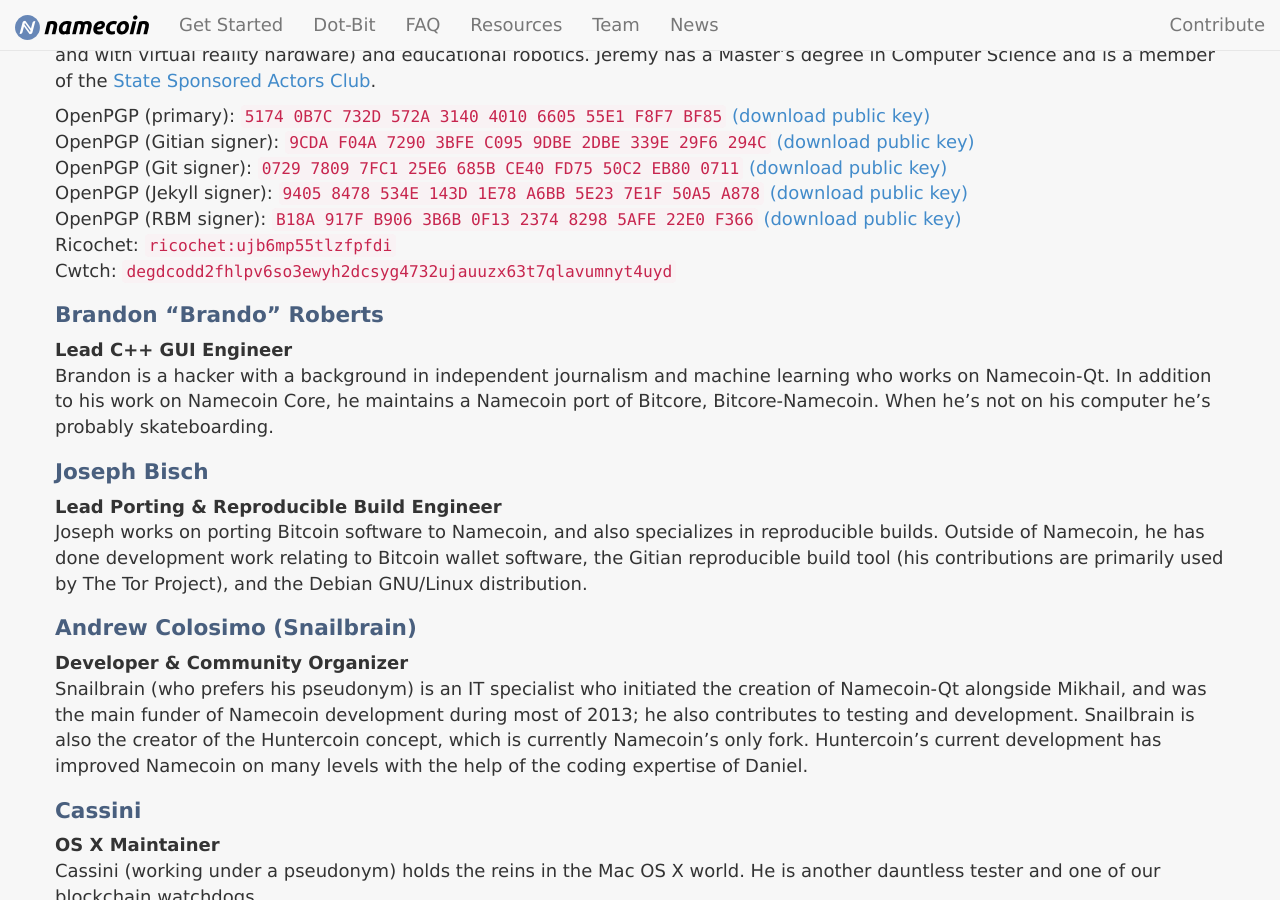
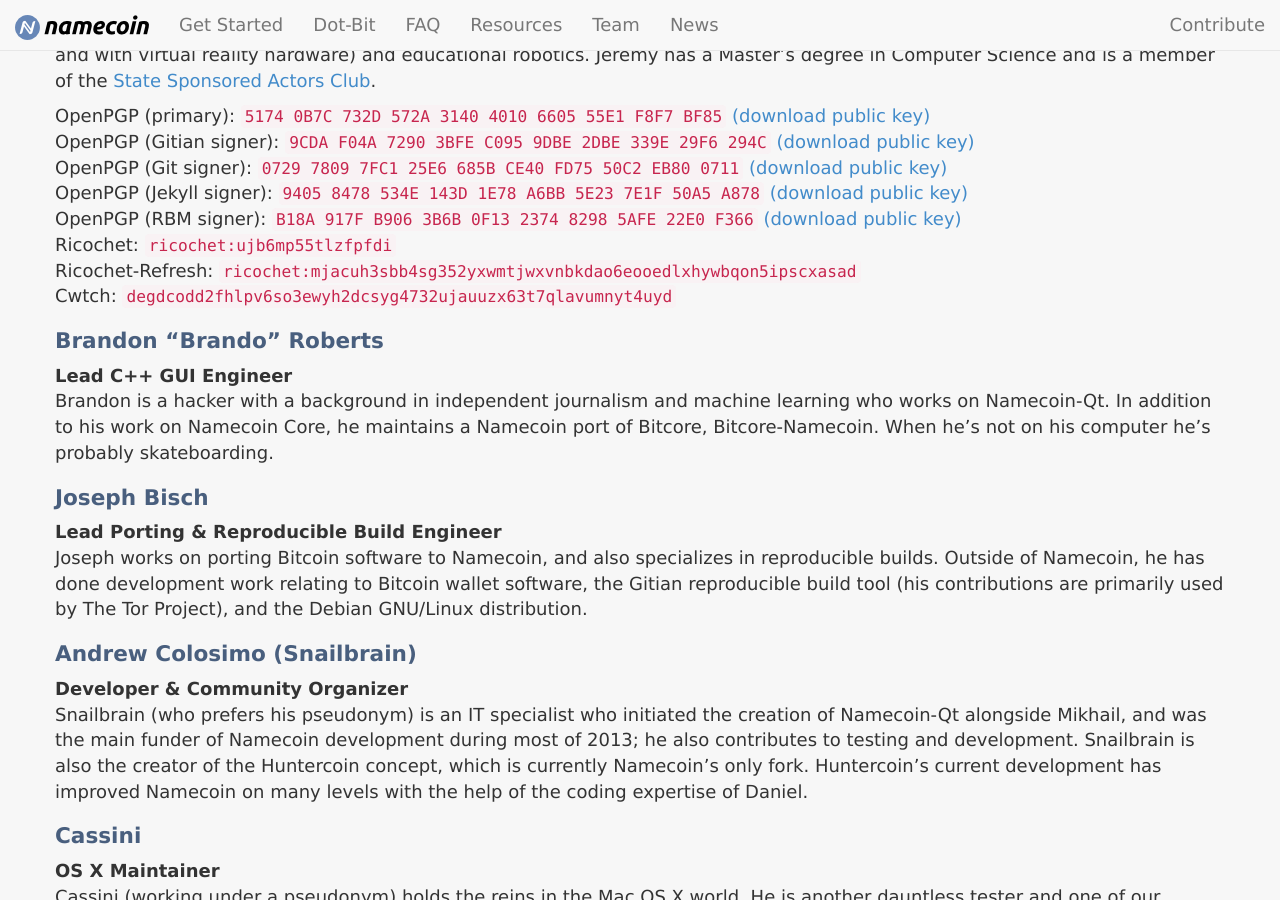
Before and after one commit to JeremyRand/namecoin.org, a Jekyll site: the page built from team/index.md, in a window 1280 px wide and 900 px high, scrolled down 1051 px. Built offline with Jekyll 4.4.1, drawn with Linux system fonts in a browser that asks for light colours.

Commit message:
Team: Add Jeremy Ricochet-Refresh username

```diff
--- a/team/index.md
+++ b/team/index.md
@@ -30,6 +30,7 @@ OpenPGP (Git signer): `0729 7809 7FC1 25E6 685B CE40 FD75 50C2 EB80 0711` [(down
 OpenPGP (Jekyll signer): `9405 8478 534E 143D 1E78  A6BB 5E23 7E1F 50A5 A878` [(download public key)]({{ "/JeremyRand-Jekyll.asc" | relative_url }})<br>
 OpenPGP (RBM signer): `B18A 917F B906 3B6B 0F13  2374 8298 5AFE 22E0 F366` [(download public key)]({{ "/JeremyRand-RBM.asc" | relative_url }})<br>
 Ricochet: `ricochet:ujb6mp55tlzfpfdi`<br>
+Ricochet-Refresh: `ricochet:mjacuh3sbb4sg352yxwmtjwxvnbkdao6eooedlxhywbqon5ipscxasad`<br>
 Cwtch: `degdcodd2fhlpv6so3ewyh2dcsyg4732ujauuzx63t7qlavumnyt4uyd`
 
 ## Brandon "Brando" Roberts
```
